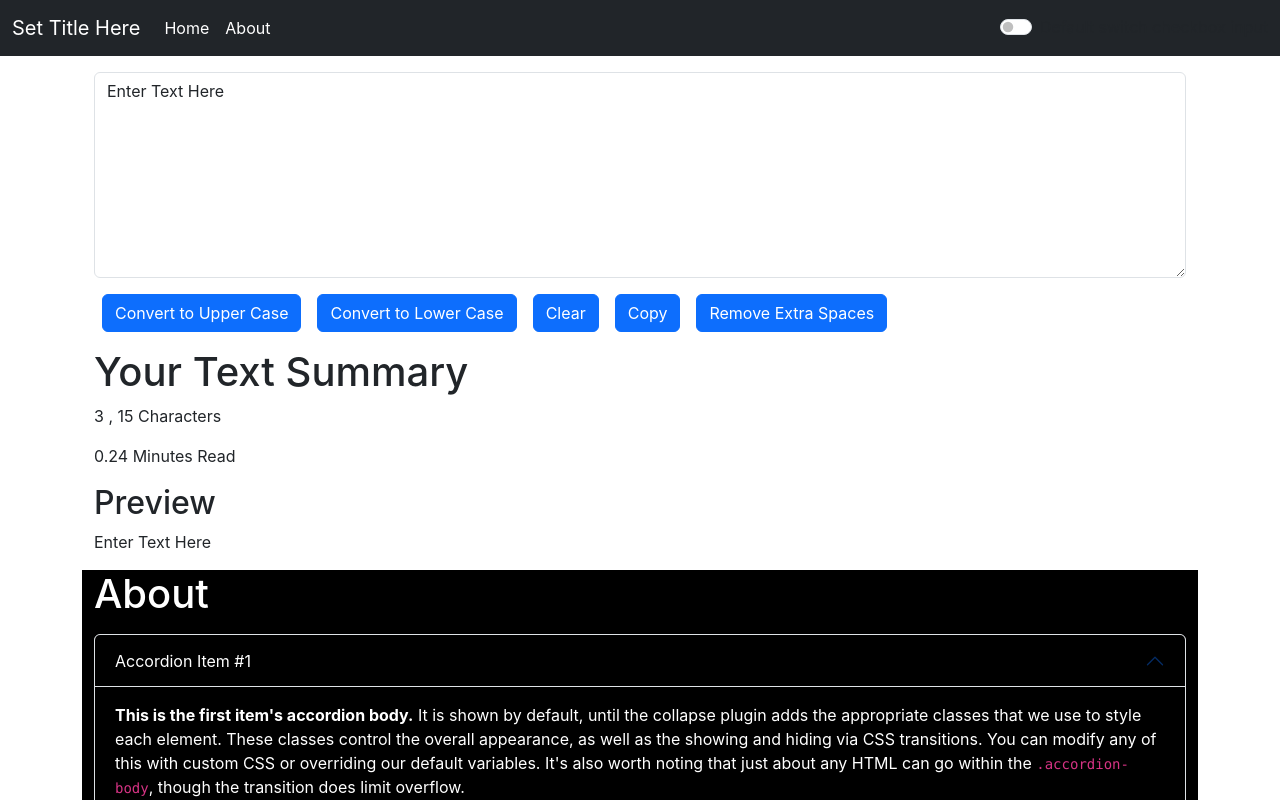
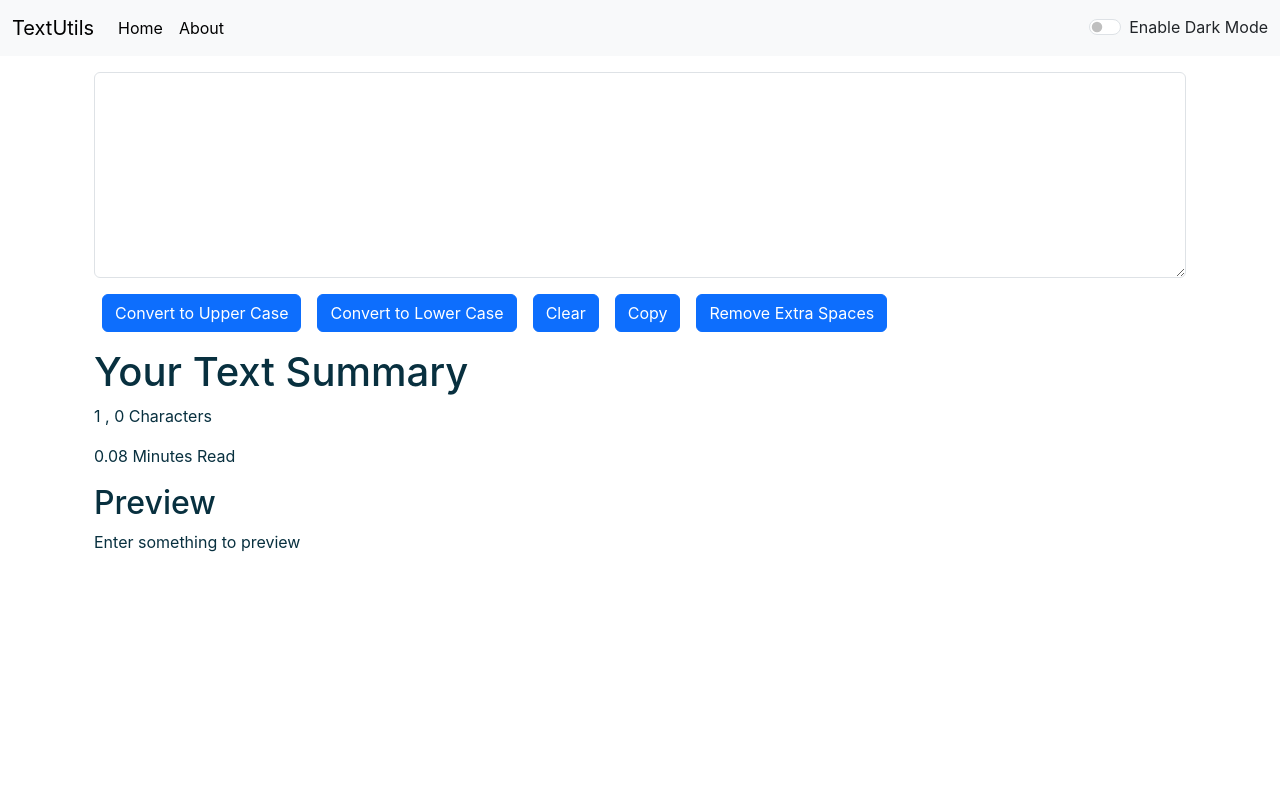
Before and after one commit to victorr0909/TextUtils, a React (Create React App) app: page / in a window 1280 px wide. Shown: the top 800 px of the page. Built offline with nearby package versions, Linux system fonts and the light colour scheme.

Commit message:
Enhanced Dark Mode

```diff
--- a/src/App.js
+++ b/src/App.js
@@ -7,13 +7,23 @@
 
 
 function App() {
-  const [mode, setMode] = useState('dark') ; //whether Dark Mode is enabled or not
+  const [mode, setMode] = useState('light') ; //whether Dark Mode is enabled or not
+
+  const toggleMode= () =>{
+    if(mode==='light'){
+      setMode('dark');
+      document.body.style.backgroundColor = '#08303f';
+    }
+    else{
+      setMode('light');
+      document.body.style.backgroundColor = 'white';
+    }
+  }
   return (
     <>
-      <Navbar tile="TextUtils" mode={mode}/>
+      <Navbar title="TextUtils" mode={mode} toggleMode={toggleMode}/>
       <div className="container my-3">
-       <TextForm/>
-      <About/>
+       <TextForm mode={mode}/>
       </div>
     </>
   );
--- a/src/components/Navbar.js
+++ b/src/components/Navbar.js
@@ -19,9 +19,9 @@
           <a className="nav-link active" aria-current="page" href="/">About</a>
         </li>
       </ul>
-      <div class="form-check form-switch">
-          <input class="form-check-input" type="checkbox" role="switch" id="flexSwitchCheckDefault"/>
-          <label class="form-check-label" for="flexSwitchCheckDefault">Default switch checkbox input</label>
+      <div class={`form-check form-switch text-${props.mode===`light`?`dark`:`light`}`}>
+          <input className="form-check-input" onClick={props.toggleMode} type="checkbox" role="switch" id="flexSwitchCheckDefault"/>
+          <label className="form-check-label" HTMLfor="flexSwitchCheckDefault">Enable Dark Mode</label>
       </div>
     </div>
   </div>
--- a/src/components/TextForm.js
+++ b/src/components/TextForm.js
@@ -32,13 +32,13 @@
         let newText = text.split(/[ ]+/);
         setText(newText.join(" "))
     }
-    const [text, setText]=useState('Enter Text Here');
+    const [text, setText]=useState('');
         return (
             <>
-            <div className="container">
+            <div className="container"  style={{color : props.mode===`dark`?`white`:`#08303f`}}>
                 <h1>{props.heading} </h1>
                 <div className="mb-3">
-                    <textarea className="form-control" value= {text} onChange={handleOnChange} id="myBox" rows="8"></textarea>
+                    <textarea className="form-control" value= {text} onChange={handleOnChange} style={{backgroundColor : props.mode===`light`?`white`:`grey` , color : props.mode===`dark`?`white`:`#08303f`}} id="myBox" rows="8"></textarea>
                 </div>
                 <button className="btn btn-primary mx-2" onClick={handleUpClick}>Convert to Upper Case</button>
                 <button className="btn btn-primary mx-2" onClick={handleLoClick}>Convert to Lower Case</button>
@@ -48,12 +48,12 @@
 
 
             </div>
-            <div className="container my-3">
+            <div className="container my-3"  style={{color : props.mode===`dark`?`white`:`#08303f`}}>
                 <h1>Your Text Summary</h1>
                 <p>{text.split(" ").length} , {text.length} Characters</p>
                 <p>{0.08 * text.split(" ").length} Minutes Read</p>
                 <h2>Preview</h2>
-                <p>{text}</p>
+                <p>{text.length>0?text:"Enter something to preview"}</p>
             </div>
             </>
   )
```
